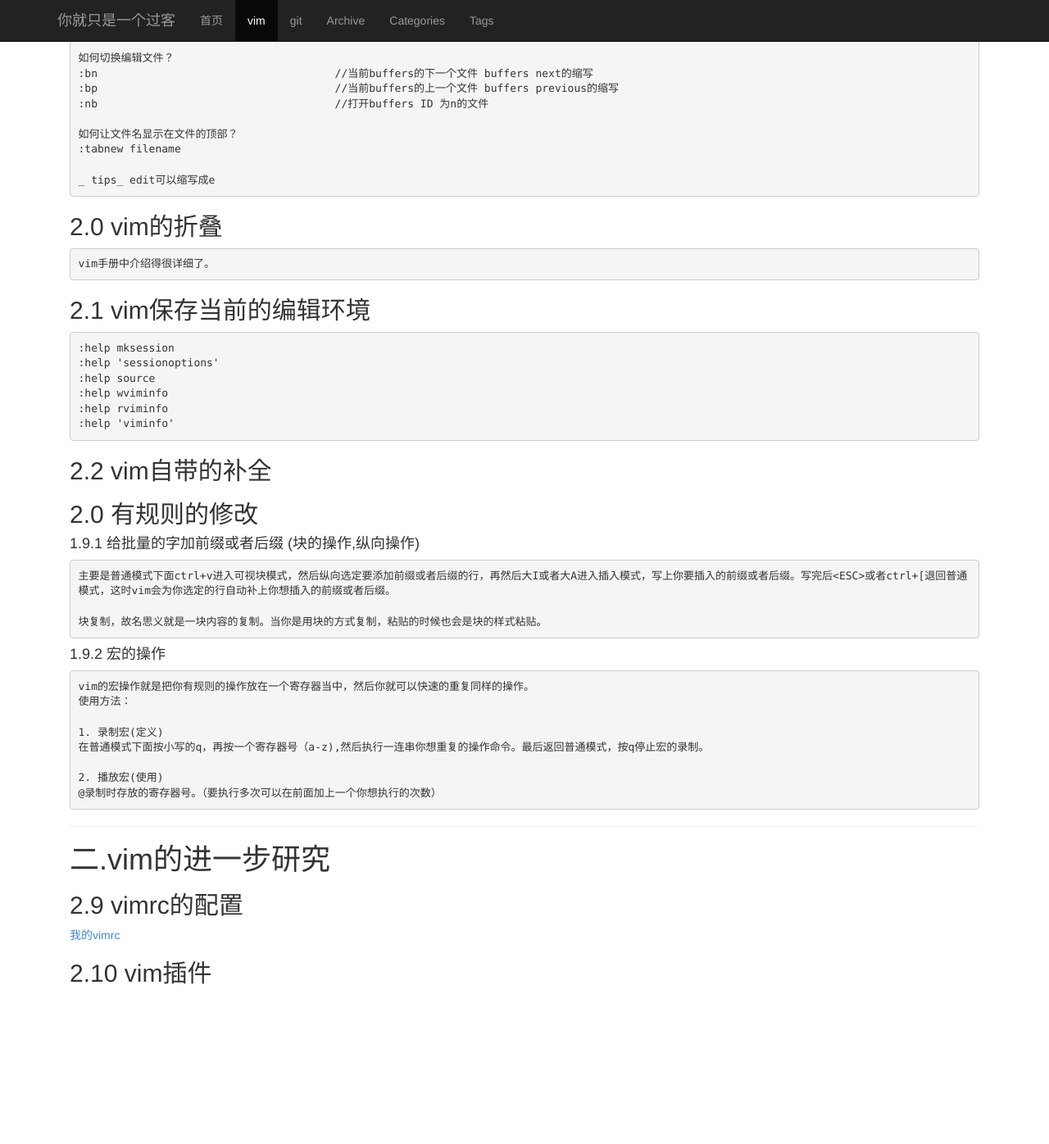
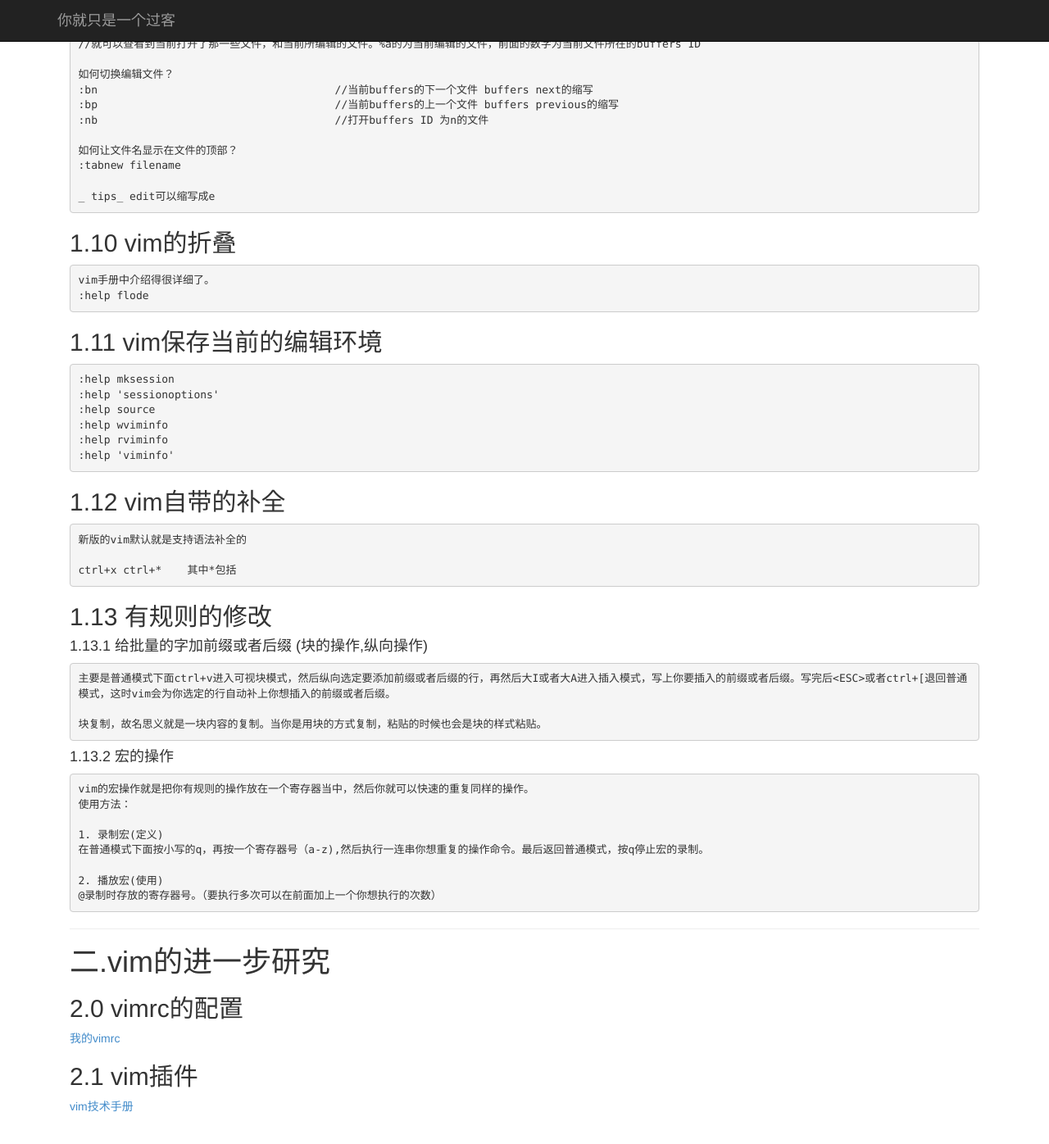
Before and after one commit to git4programer/git4programer.github.com, a Jekyll site: the page built from vim/index.md, in a window 1280 px wide and 1400 px high, scrolled down 8146 px. Shown: the top 1396 px of the window at 82% size. Built offline with Jekyll 4.4.1, drawn with Linux system fonts in a browser that asks for light colours; Markdown is read by kramdown in place of the engine named in the settings; before the commit the page ends 9400 px from its top, so only the background shows below that; some of the changed text lies outside the part shown.

Commit message:
vim 添加手册链接

```diff
--- a/_layouts/vim.html
+++ b/_layouts/vim.html
@@ -24,16 +24,6 @@
 			</button>
 			<a class="navbar-brand" href="{{ site.production_url }}">{{ site.title }}</a>
 		</div>
-		<div class="collapse navbar-collapse">
-			<ul class="nav navbar-nav">
-				<li><a href="{{ site.production_url }}">首页</a></li>
-				<li class="active"><a href="{{ site.production_url }}/vim">vim</a></li>
-				<li><a href="{{ site.production_url }}/git">git</a></li>
-				{% assign pages_list = site.pages %}
-				{% assign group = 'navigation' %}
-            	{% include JB/pages_list %}
-			</ul>
-		</div>
 	</div>
 </div>
 
--- a/vim/index.md
+++ b/vim/index.md
@@ -3,7 +3,7 @@
 title : vim从零基础入门
 ---
 
-# vim玩家
+# 我所认识的vim
 
 > 教你一个vim命令，你能折腾一个晚上，教会了你配置vim，你能为它折腾一辈子。
 
@@ -35,6 +35,7 @@
 	2. 插入可视模式　   ( 执行一个可视的操作，当选择区域取消时回到插入模式，ctrl-o进入普通模式选择一个可视的规则开始)
 	3. 插入的选择模式　 ( 插入模式下面拖拽鼠标进入，当选区取消时时候，vim返回插入模式)
 	4. 替换模式　       ( 替换一个字，或者一段文本。普通模式下面按r 或者R进入)
+	5.操作符等待模式	( 当执行一些组合命令时，按下第一个命令后，但编辑器还是不知道你具体想做的操作，此时它会等待你的下一个命令,当按下第一个命令后所进入的模式就叫操作符等待模式)
 
 **也有人把它分为三种模式**
 
@@ -465,11 +466,12 @@
 	_ tips_ edit可以缩写成e
 
 
-## 2.0 vim的折叠
+## 1.10 vim的折叠
 
 	vim手册中介绍得很详细了。
+	:help flode
 
-## 2.1 vim保存当前的编辑环境
+## 1.11 vim保存当前的编辑环境
 
 	:help mksession
 	:help 'sessionoptions'
@@ -478,20 +480,23 @@
 	:help rviminfo
 	:help 'viminfo'
 
-## 2.2 vim自带的补全
+## 1.12 vim自带的补全
+
+	新版的vim默认就是支持语法补全的
+
+	ctrl+x ctrl+* 	 其中*包括
 
 
+## 1.13 有规则的修改
 
-## 2.0 有规则的修改
-
-####1.9.1 给批量的字加前缀或者后缀 (块的操作,纵向操作)
+####1.13.1 给批量的字加前缀或者后缀 (块的操作,纵向操作)
 
 	主要是普通模式下面ctrl+v进入可视块模式，然后纵向选定要添加前缀或者后缀的行，再然后大I或者大A进入插入模式，写上你要插入的前缀或者后缀。写完后<ESC>或者ctrl+[退回普通模式，这时vim会为你选定的行自动补上你想插入的前缀或者后缀。
 
 	块复制，故名思义就是一块内容的复制。当你是用块的方式复制，粘贴的时候也会是块的样式粘贴。
 
 
-####1.9.2 宏的操作
+####1.13.2 宏的操作
 
 	vim的宏操作就是把你有规则的操作放在一个寄存器当中，然后你就可以快速的重复同样的操作。
 	使用方法：
@@ -508,8 +513,12 @@
 #二.vim的进一步研究
 
 
-##2.9 vimrc的配置
+##2.0 vimrc的配置
 
 [我的vimrc](http://github.com/git4programer/vim)
 
-## 2.10 vim插件
+## 2.1 vim插件
+
+
+
+[vim技术手册](http://pan.baidu.com/s/1w20Lz)
```
Also changed, not shown: 1 other file.
